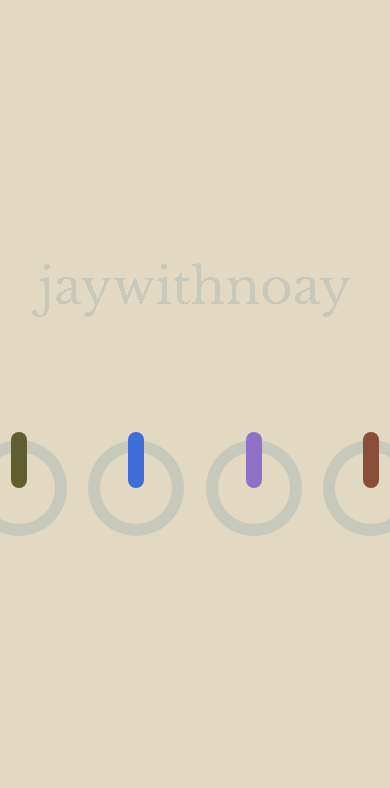
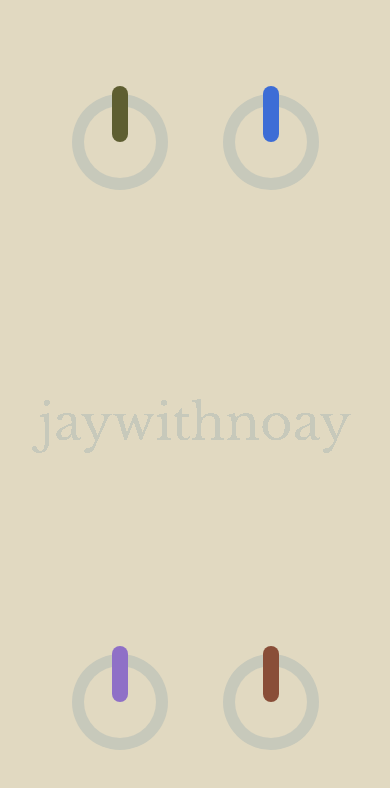
Before and after one commit to phantomcorn/site, a Next.js app: page / in a window 390 px wide. Shown: the top 788 px of the page. Built offline with nearby package versions, Linux system fonts and the light colour scheme.

Commit message:
home page mobile styling

```diff
--- a/src/app/page.module.scss
+++ b/src/app/page.module.scss
@@ -1,3 +1,5 @@
+@import "./breakpoints.scss";
+
 .page {
   height: 100vh;
   width: 100vw;
@@ -8,6 +10,8 @@
   flex-direction: column;
   row-gap: 8rem;
   position: relative;
+
+
 }
 
 .morph {
@@ -51,3 +55,20 @@
   column-gap: 5rem;
   justify-content: center;
 }
+
+
+@include respond-below($bp-xs) {
+
+  .page {
+    row-gap: 0;
+  }
+  .morph {
+    height: 100%;
+    align-items: center;
+  }
+
+  .dialGroup {
+    display: inline-block;
+    height: 0;
+  }
+}
--- a/src/components/Dial/Dial.module.scss
+++ b/src/components/Dial/Dial.module.scss
@@ -1,3 +1,5 @@
+@import "./../../app/breakpoints.scss";
+
 .dial {
     width: 10vw;
     height: 10vh;
@@ -73,3 +75,37 @@
 .color4 {
     background: var(--secondary-four);
 }
+
+@include respond-below($bp-xs) {
+    .dial {
+        position: absolute;
+    }
+
+    .dial:nth-child(1) { /* Top Left */
+        left: 0;
+        top: 0;
+        margin-left: 100px;
+        margin-top: 100px;
+    }
+
+    .dial:nth-child(2) { /* Top Right */
+        right: 0;
+        top: 0;
+        margin-right: 100px;
+        margin-top: 100px;
+    }
+
+    .dial:nth-child(3) { /* Bottom Left */
+        left: 0;
+        bottom: 0;
+        margin-left: 100px;
+        margin-bottom: 100px;
+    }
+
+    .dial:nth-child(4) { /* Bottom Right */
+        right: 0;
+        bottom: 0;
+        margin-right: 100px;
+        margin-bottom: 100px;
+    }
+}
```
